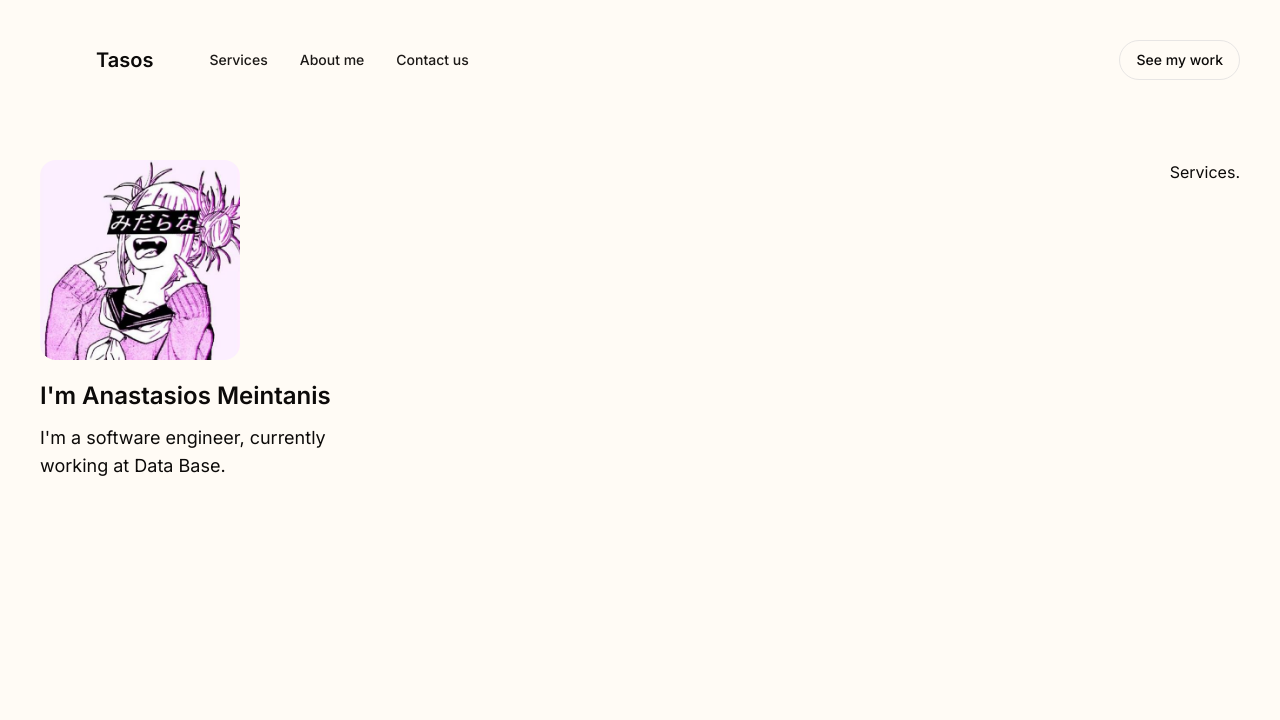
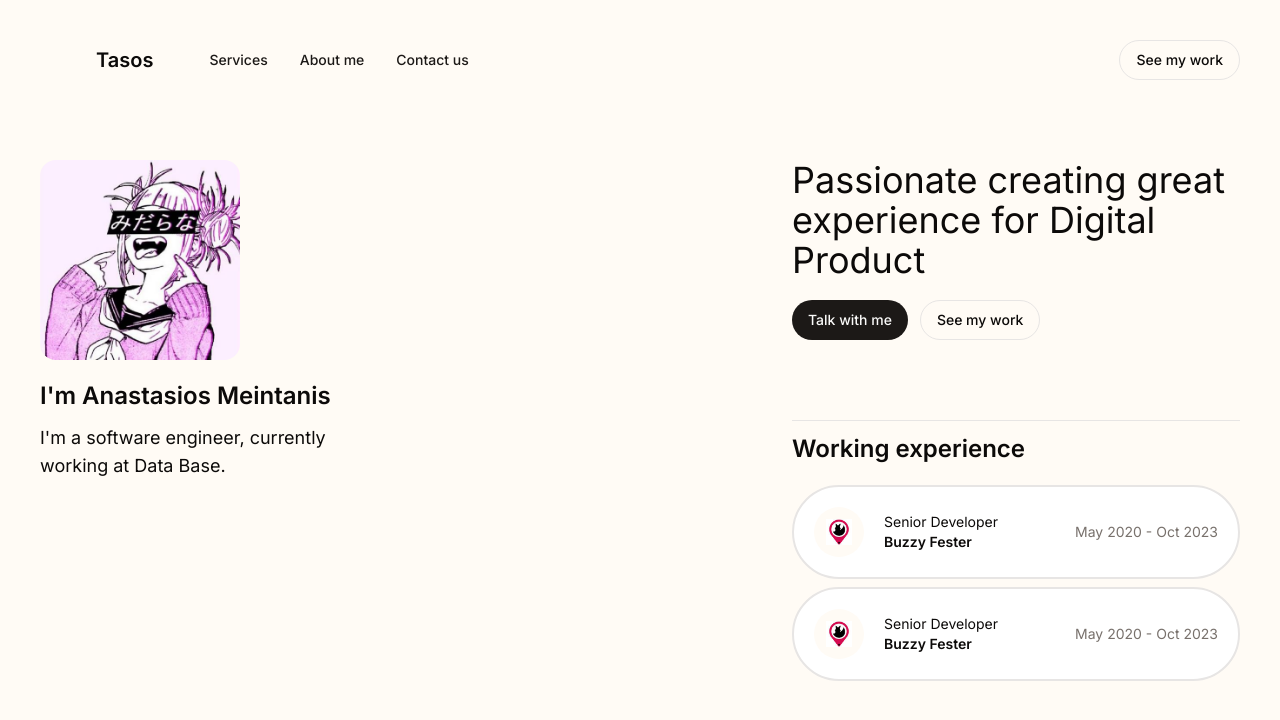
Before and after one commit to dv0c/dv0c-portfolio, a Next.js app: page / in a window 1280 px wide. Shown: the top 720 px of the page. Built offline with nearby package versions, Linux system fonts and the light colour scheme.

Commit message:
new file:   public/buzzyfester.jpg 	modified:   src/app/(routes)/(home)/page.tsx 	new file:   src/components/Experience.tsx 	new file:   src/components/WorkingExp.tsx 	modified:   tailwind.config.ts

```diff
--- a/src/app/(routes)/(home)/page.tsx
+++ b/src/app/(routes)/(home)/page.tsx
@@ -1,12 +1,27 @@
 import Me from "@/components/Me";
+import WorkingExp from "@/components/WorkingExp";
+import { Button } from "@/components/ui/button";
 
 export default function Home() {
   return (
     <main className="">
-      <section className="flex justify-between max-w-7xl mx-auto mt-10 gap-10">
-          <Me />
-        <div>
-          Services.
+      <section className="flex flex-wrap justify-between max-w-7xl mx-auto mt-10 gap-10">
+        <Me />
+        <div className="max-w-lg space-y-20">
+          <div className="space-y-5">
+            <p className="text-4xl max-w-md">Passionate creating great experience for Digital Product</p>
+            <div className="space-x-3">
+              <Button>
+                Talk with me
+              </Button>
+              <Button variant={'outline'}>
+                See my work
+              </Button>
+            </div>
+          </div>
+          <div className="border-t pt-3">
+            <WorkingExp />
+          </div>
         </div>
       </section>
     </main>
--- /dev/null
+++ b/src/components/Experience.tsx
@@ -0,0 +1,25 @@
+import Image from 'next/image';
+import Link from 'next/link';
+import { FC } from 'react'
+
+interface ExperienceProps {
+    name: string;
+    description: string;
+    image: string;
+    date: string;
+    href: string;
+}
+
+export const Experience: FC<ExperienceProps> = ({ href, date, description, image, name }) => {
+
+    return <Link type='button' href={href} target='_blank' className='rounded-full flex items-center gap-5 bg-background border-2 p-5'>
+        <div className='p-3 bg-primaryColor rounded-full max-w-[50px] max-h-[50px] flex items-center justify-center'>
+            <Image alt={name} src={image} width={35} height={35} className='object-cover w-full h-full' />
+        </div>
+        <div className='flex-1'>
+            <h4 className='text-sm'>{name}</h4>
+            <p className='font-semibold text-sm'>{description}</p>
+        </div>
+        <p className='text-sm text-muted-foreground'>{date}</p>
+    </Link>
+}
--- /dev/null
+++ b/src/components/WorkingExp.tsx
@@ -0,0 +1,13 @@
+import { Experience } from "./Experience"
+
+const WorkingExp= () => {
+  return <section className="space-y-5">
+        <h3 className="font-semibold text-2xl">Working experience</h3>
+        <div className="space-y-2">
+            <Experience href="#" image="/buzzyfester.jpg" name="Senior Developer" description="Buzzy Fester" date="May 2020 - Oct 2023" />
+            <Experience href="https://data-base.gr" image="/buzzyfester.jpg" name="Senior Developer" description="Buzzy Fester" date="May 2020 - Oct 2023" />
+        </div>
+  </section>
+}
+
+export default WorkingExp
--- a/tailwind.config.ts
+++ b/tailwind.config.ts
@@ -52,6 +52,10 @@ const config = {
           DEFAULT: "hsl(var(--card))",
           foreground: "hsl(var(--card-foreground))",
         },
+        primaryColor: {
+          DEFAULT: "#FFFBF5",
+          foreground: "#FFFBF5",
+        },
       },
       borderRadius: {
         lg: "var(--radius)",
```
Also changed, not shown: public/buzzyfester.jpg (added).
